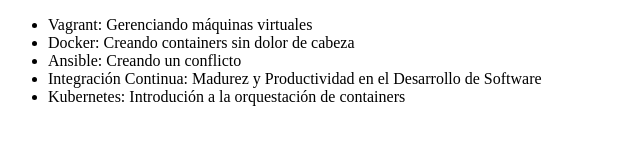
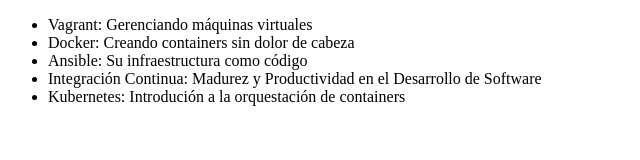
Before and after one commit to MEUFAJ/alura-git, a plain HTML site: page index.html in a window 1280 px wide. Shown: the whole page, without its empty margins (0-640 px from the left). Drawn offline with Linux system fonts and the light colour scheme.

Commit message:
Modificando el nombre del curso de Ansible

```diff
--- a/index.html
+++ b/index.html
@@ -8,7 +8,7 @@
         <ul>
             <li>Vagrant: Gerenciando máquinas virtuales</li>
             <li>Docker: Creando containers sin dolor de cabeza</li>
-            <li>Ansible: Creando un conflicto </li>
+            <li>Ansible:  Su infraestructura como código</li>
             <li>Integración Continua: Madurez y Productividad en el Desarrollo de Software</li>
             <li>Kubernetes: Introdución a la orquestación de containers</li>
         </ul>
```
